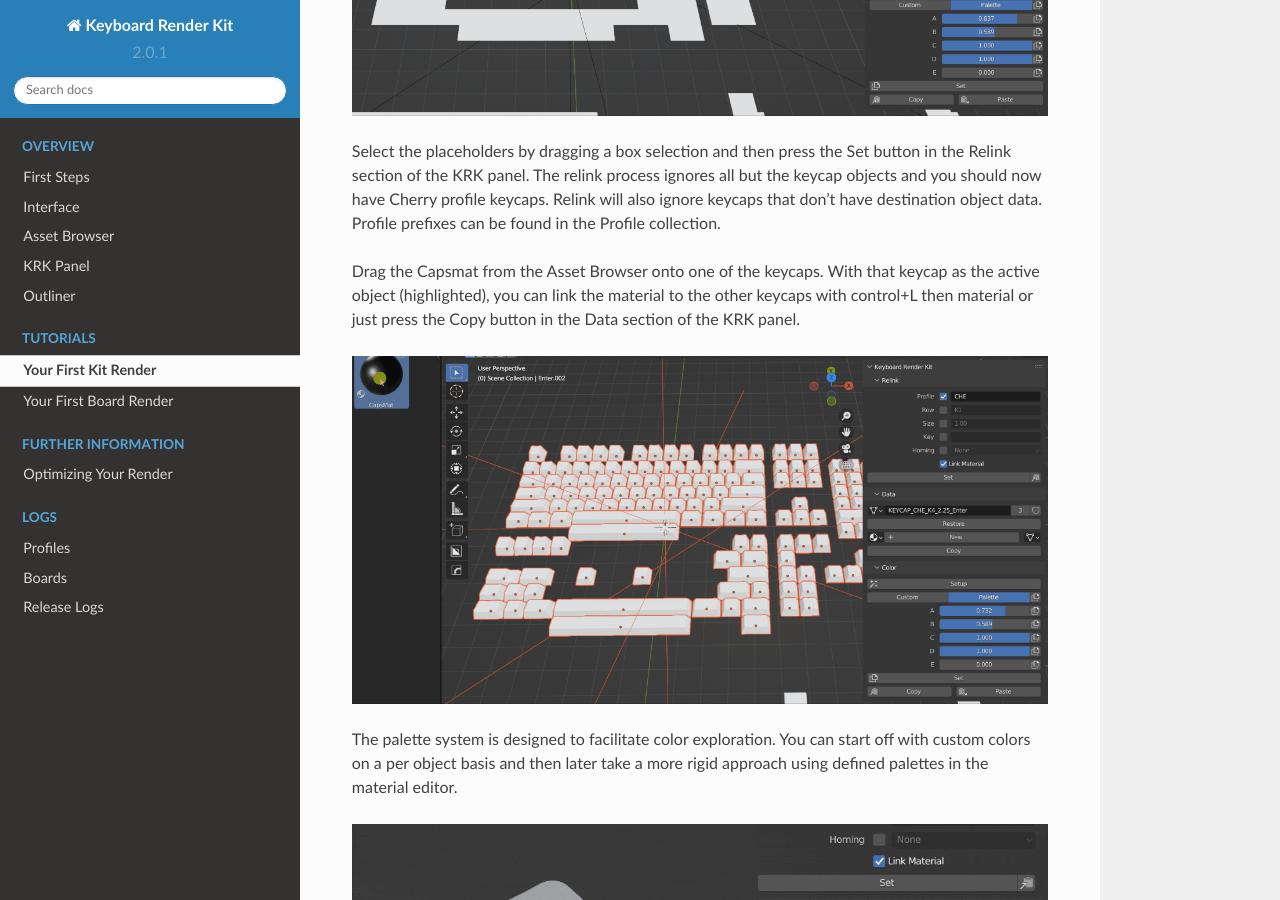
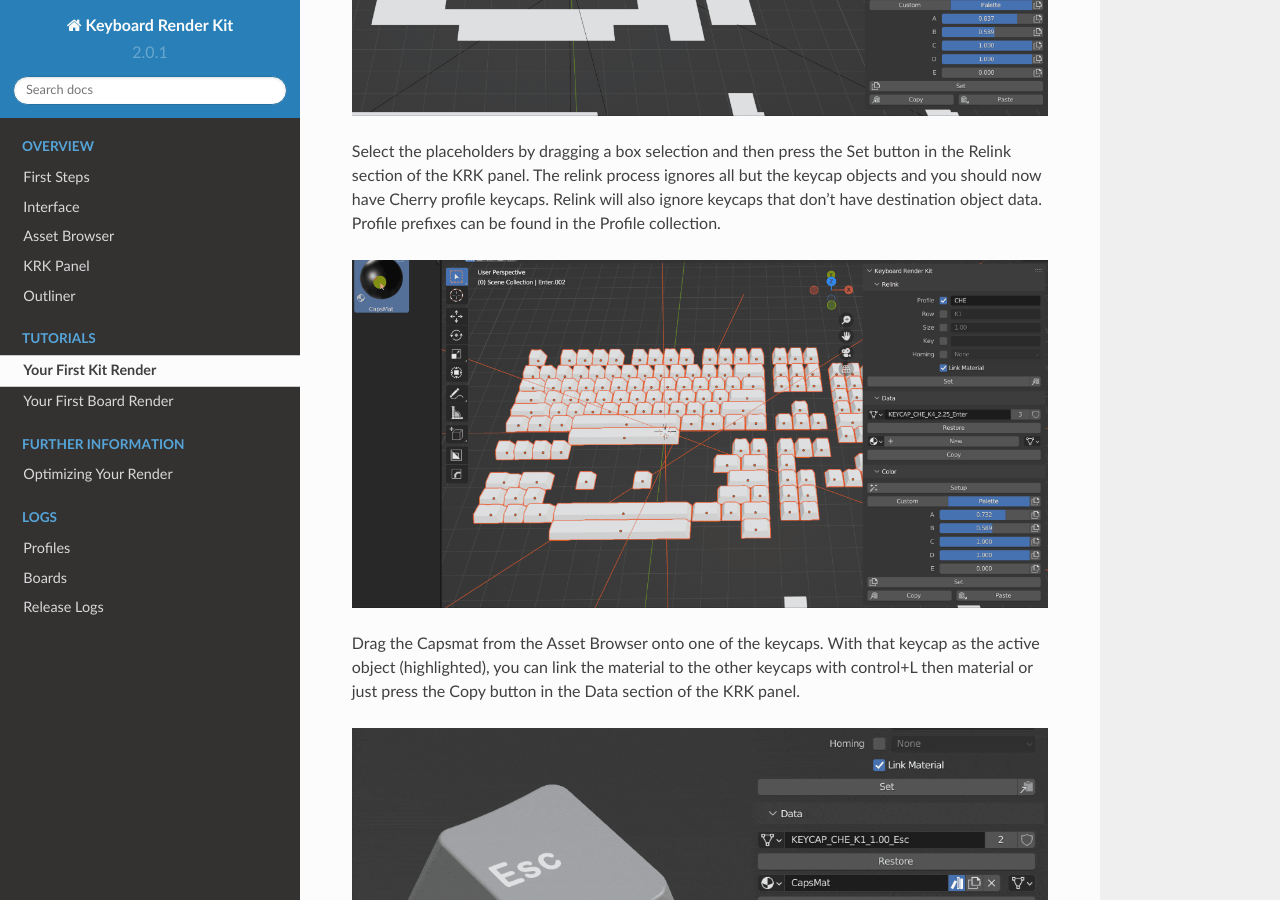
Before and after one commit to imperfectlink/KeyboardRenderKit, a Sphinx documentation site: the page built from docs/source/workflow1.rst, in a window 1280 px wide and 900 px high, scrolled down 465 px. Built offline with Sphinx 7.4.7 and the Read the Docs theme 2.0.0, drawn with Linux system fonts in a browser that asks for light colours.

Commit message:
Update workflow1.rst

```diff
--- a/docs/source/workflow1.rst
+++ b/docs/source/workflow1.rst
@@ -7,13 +7,15 @@ The first thing you'll notice when you get started is that there are no keycaps.
 
 Select the placeholders by dragging a box selection and then press the Set button in the Relink section of the KRK panel. The relink process ignores all but the keycap objects and you should now have Cherry profile keycaps. Relink will also ignore keycaps that don't have destination object data. Profile prefixes can be found in the Profile collection.
 
+.. image:: img/copymat.gif
+
 Drag the Capsmat from the Asset Browser onto one of the keycaps. With that keycap as the active object (highlighted), you can link the material to the other keycaps with control+L then material or just press the Copy button in the Data section of the KRK panel.
 
-.. image:: img/copymat.gif
+.. image:: img/CustomPalette.gif
 
 The palette system is designed to facilitate color exploration. You can start off with custom colors on a per object basis and then later take a more rigid approach using defined palettes in the material editor.
 
-.. image:: img/CustomPalette.gif
+.. image:: img/Palettes.PNG
 
 The palettes are general purpose node groups but by default they are set to:
 
```
Also changed, not shown: other parts of docs/source/workflow1.rst (+0 -2 lines).
